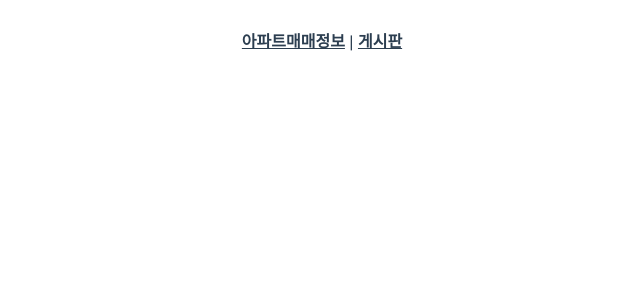
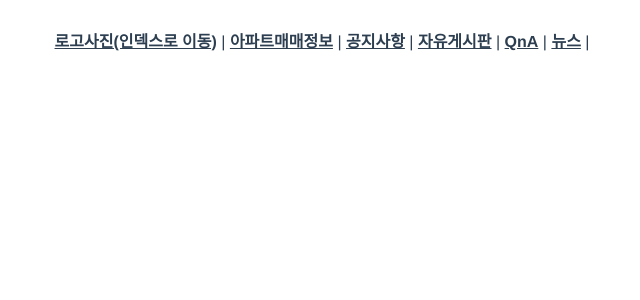
Before and after one commit to wnsdk/where-is-my-home, a Vue app: page / in a window 1280 px wide. Shown: the top 300 px of the page, without its empty margins (318-958 px from the left). Built offline with nearby package versions, Linux system fonts and the light colour scheme.

Commit message:
Fix: navigation 변경

```diff
--- a/src/App.vue
+++ b/src/App.vue
@@ -1,8 +1,12 @@
 <template>
   <div id="app">
     <nav>
+      <router-link to="/board">로고사진(인덱스로 이동)</router-link> |
       <router-link to="/house">아파트매매정보</router-link> |
-      <router-link to="/board">게시판</router-link>
+      <router-link to="/board">공지사항</router-link> |
+      <router-link to="/board">자유게시판</router-link> |
+      <router-link to="/board">QnA</router-link> |
+      <router-link to="/board">뉴스</router-link> |
     </nav>
     <router-view />
   </div>
```
